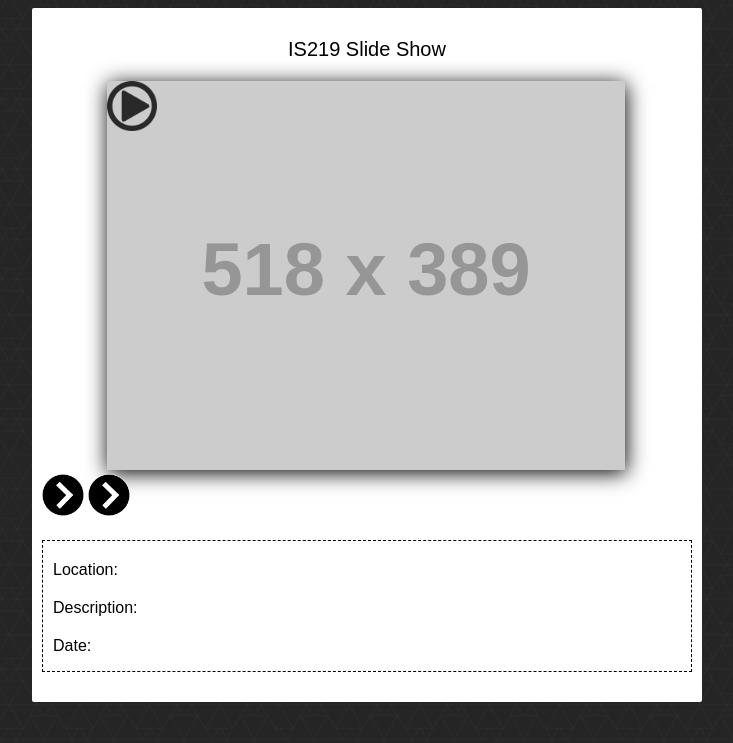
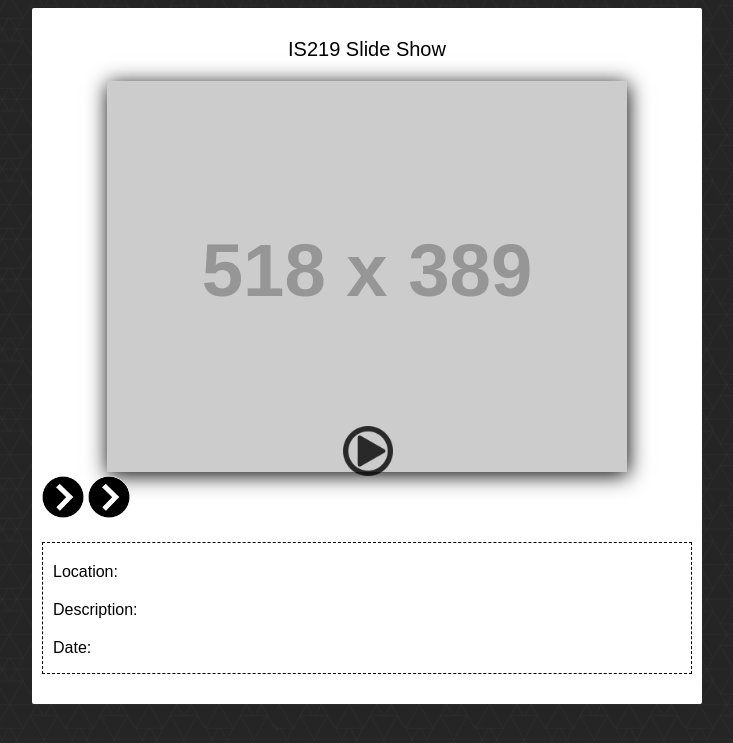
Before and after one commit to Yahayra17/Gutierrez-P2, a PHP site: page /index.html in a window 1280 px wide. Shown: the top 743 px of the page, without its empty margins (273-1006 px from the left). Run offline with PHP 8.4, Linux system fonts and the light colour scheme; grey boxes labelled with a size stand in for pictures from a placeholder-image service; some libraries are stand-ins or nearby versions.

Commit message:
Update style.css

```diff
--- a/css/style.css
+++ b/css/style.css
@@ -30,9 +30,8 @@ body {
 	position: absolute;
 	z-index: 3;
 	opacity: .8;
-	top: 0px;
-	margin: auto;
-	position: absolute;
+	bottom: 0px;
+	right: 45%;
 }
 
 .thumbnail {
@@ -44,6 +43,10 @@ body {
 .banner {
 	text-align: center;
 	font-size: 1.25em;
+}
+
+#photo {
+	width: 100%;
 }
 
 #nav {
```
